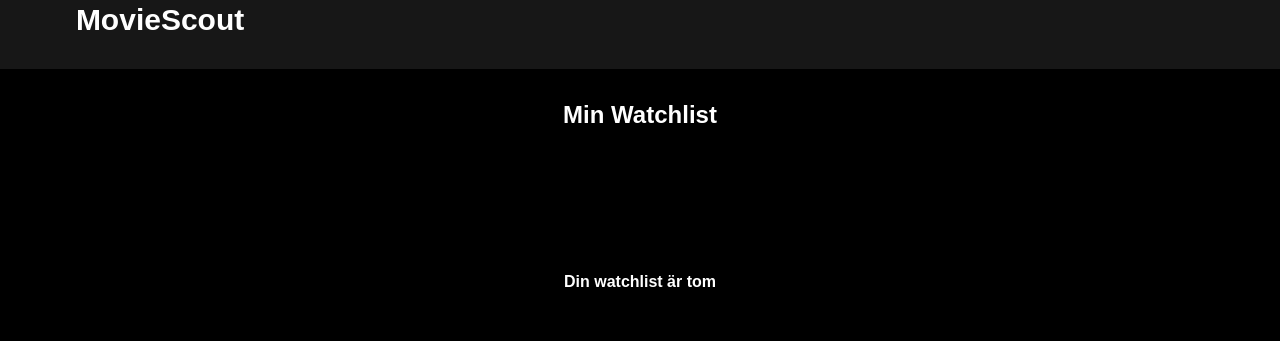
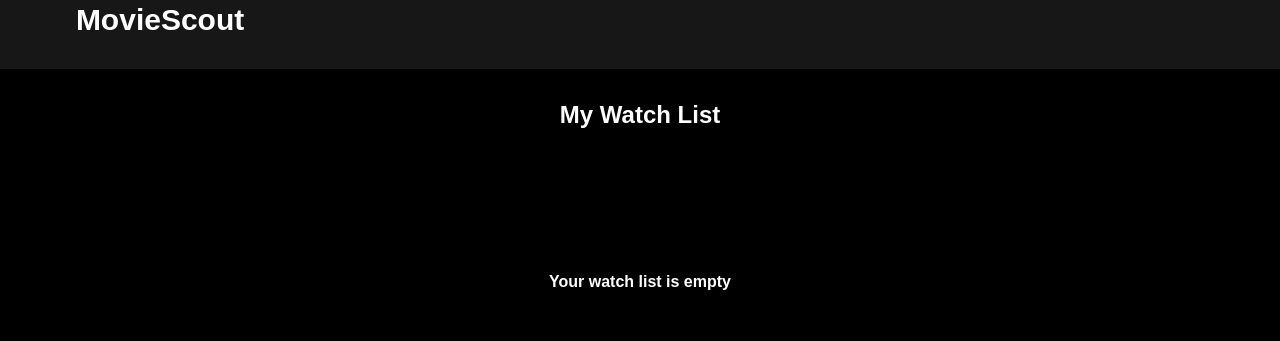
Before and after one commit to Betrob7/Reactify-your-movie-app, a React (Vite) app in the folder Reactify-your-movie-app/: page /watchlist in a window 1280 px wide. Shown: the part 135-476 px from the top of the page. Built offline with nearby package versions, Linux system fonts and the light colour scheme; no server answers; a web font is replaced by a local one.

Commit message:
fixade engelska på search och watchlist

```diff
--- a/Reactify-your-movie-app/src/pages/searchResultsPage/SearchResultsPage.jsx
+++ b/Reactify-your-movie-app/src/pages/searchResultsPage/SearchResultsPage.jsx
@@ -18,7 +18,7 @@ function SearchResultsPage({ watchlist, toggleWatchlist, url, apiKey }) {
   const navigate = useNavigate();
   const query = new URLSearchParams(location.search).get("q");
 
-  const title = `Sökresultat för:`;
+  const title = `Search resluts for:`;
   const imgClass = `movie-card__image`;
   const headingClass = "search__title";
 
--- a/Reactify-your-movie-app/src/pages/watchlistPage/WatchListPage.jsx
+++ b/Reactify-your-movie-app/src/pages/watchlistPage/WatchListPage.jsx
@@ -7,8 +7,8 @@ import "./watchListPage.css";
 
 function WatchListPage({ watchlist = [], toggleWatchlist }) {
   const isEmpty = !Array.isArray(watchlist) || watchlist.length === 0;
-  const title = `Min Watchlist`;
-  const messagetext = `Din watchlist är tom`;
+  const title = `My Watch List`;
+  const messagetext = `Your watch list is empty`;
   const className = `movie-card__image`;
   const headingClass = `watchlist__title`;
 
```
